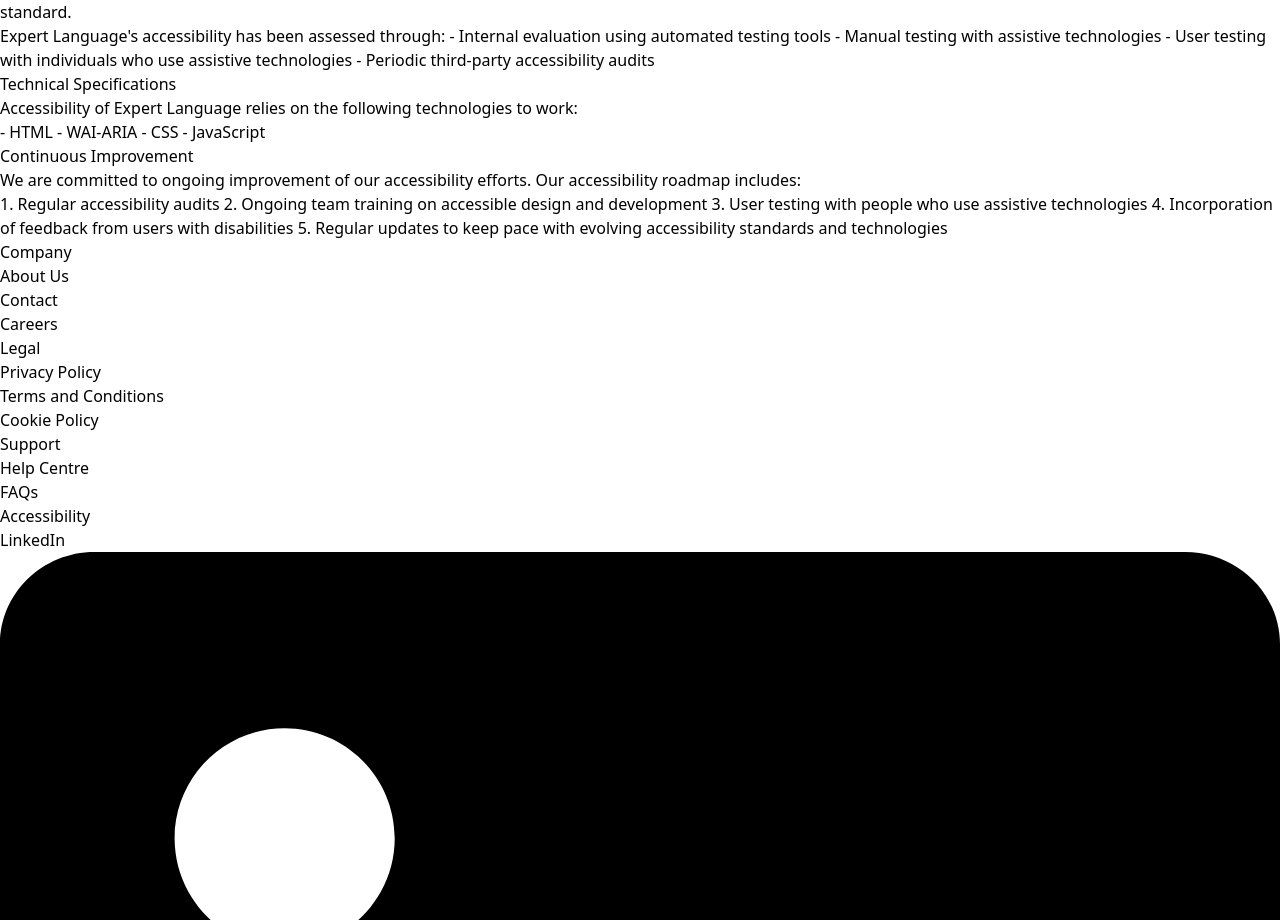
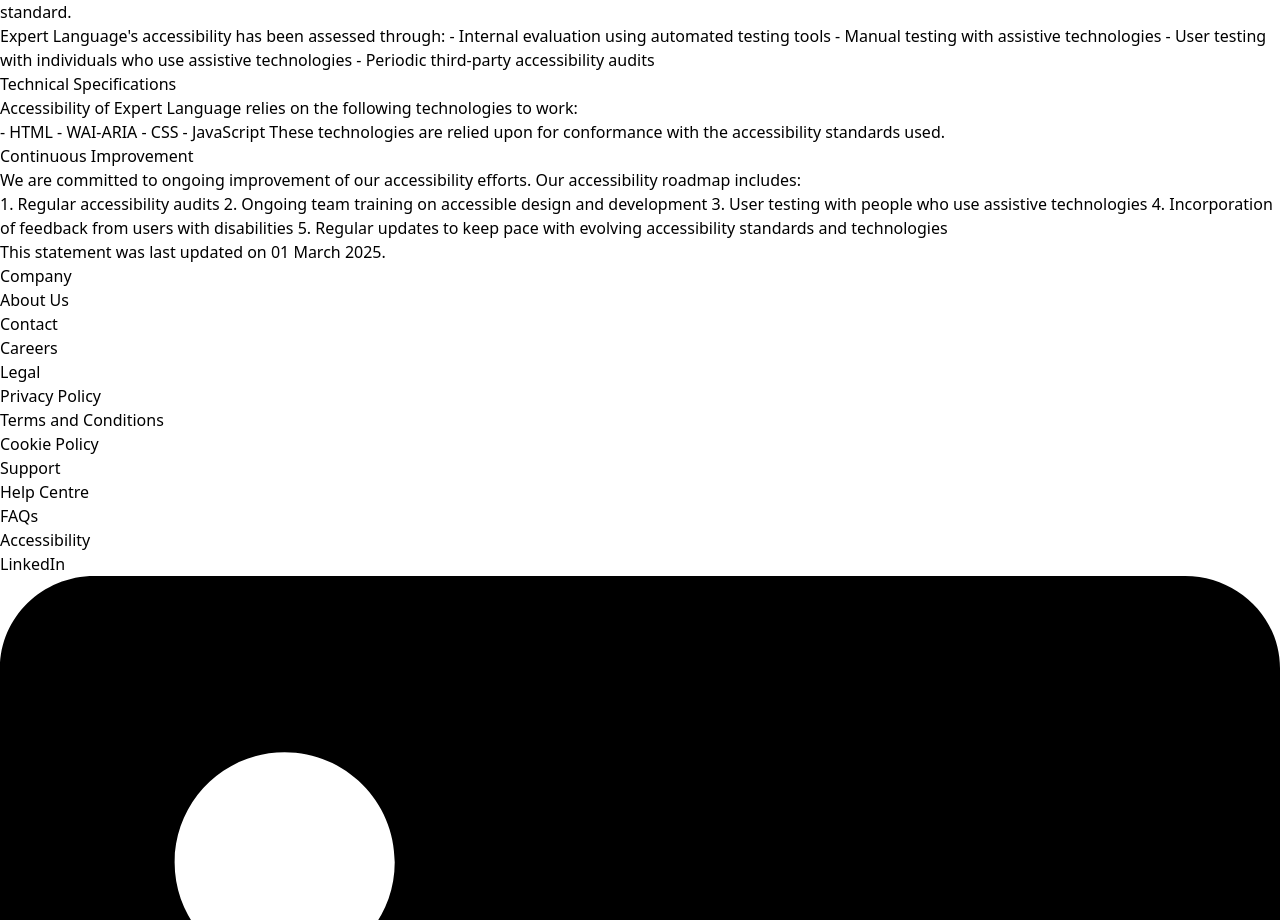
Before and after one commit to mqzcn/expert, a React (Vite) app in the folder frontend/: page /accessibility in a window 1280 px wide. Shown: the part 1104-2024 px from the top of the page. Built offline with nearby package versions, Linux system fonts and the light colour scheme; no server answers.

Commit message:
Amend accessbility page content

```diff
--- a/frontend/src/pages/Accessibility.tsx
+++ b/frontend/src/pages/Accessibility.tsx
@@ -183,7 +183,8 @@ const accessibility = [
       {
         question:
           "Accessibility of Expert Language relies on the following technologies to work:",
-        answer: "- HTML\n- WAI-ARIA\n- CSS\n- JavaScript",
+        answer:
+          "- HTML\n- WAI-ARIA\n- CSS\n- JavaScript\nThese technologies are relied upon for conformance with the accessibility standards used.",
       },
     ],
   },
@@ -195,6 +196,9 @@ const accessibility = [
           "We are committed to ongoing improvement of our accessibility efforts. Our accessibility roadmap includes:",
         answer:
           "1. Regular accessibility audits\n2. Ongoing team training on accessible design and development\n3. User testing with people who use assistive technologies\n4. Incorporation of feedback from users with disabilities\n5. Regular updates to keep pace with evolving accessibility standards and technologies",
+      },
+      {
+        answer: "This statement was last updated on 01 March 2025.",
       },
     ],
   },
```
